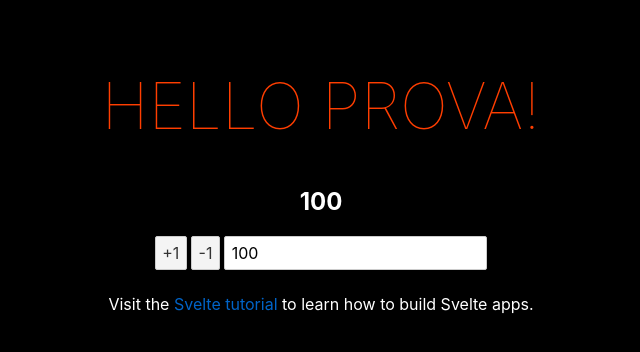
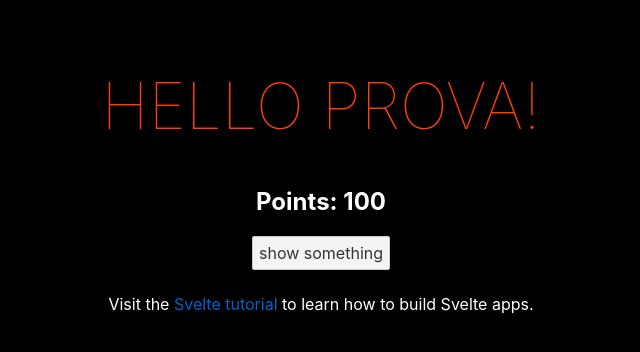
Before and after one commit to SimoneTedesco/launch-countdown-timer-main, a Svelte app: page / in a window 1280 px wide. Shown: the top 352 px of the page, without its empty margins (319-959 px from the left). Built offline with nearby package versions, Linux system fonts and the light colour scheme.

Commit message:
learning conditions with svelte

```diff
--- a/src/App.svelte
+++ b/src/App.svelte
@@ -1,14 +1,21 @@
 <script>
 	let name = "prova";
 	let points = 100;
+	let showControls = false;
 
 	const addPoint = () => points += 1;
 	const removePoint = () => points -= 1;
+
+	const toggleControls = (params) => showControls = !showControls
 </script>
 
 <main>
 	<h1>Hello {name}!</h1>
-	<h2>{points}</h2>
+	<h2>Points: {points}</h2>
+	<div>
+		<button on:click={toggleControls}>{showControls ? "hide" : "show"} something</button>
+	</div>
+	{#if showControls}
 		<button on:click={addPoint}>
 			+1
 		</button>
@@ -16,6 +23,7 @@
 			-1
 		</button>
 		<input type="number" bind:value={points} />
+	{/if}
 	<p>Visit the <a href="https://svelte.dev/tutorial">Svelte tutorial</a> to learn how to build Svelte apps.</p>
 </main>
 
```
Lines whose indentation alone changed are shown as unchanged.
